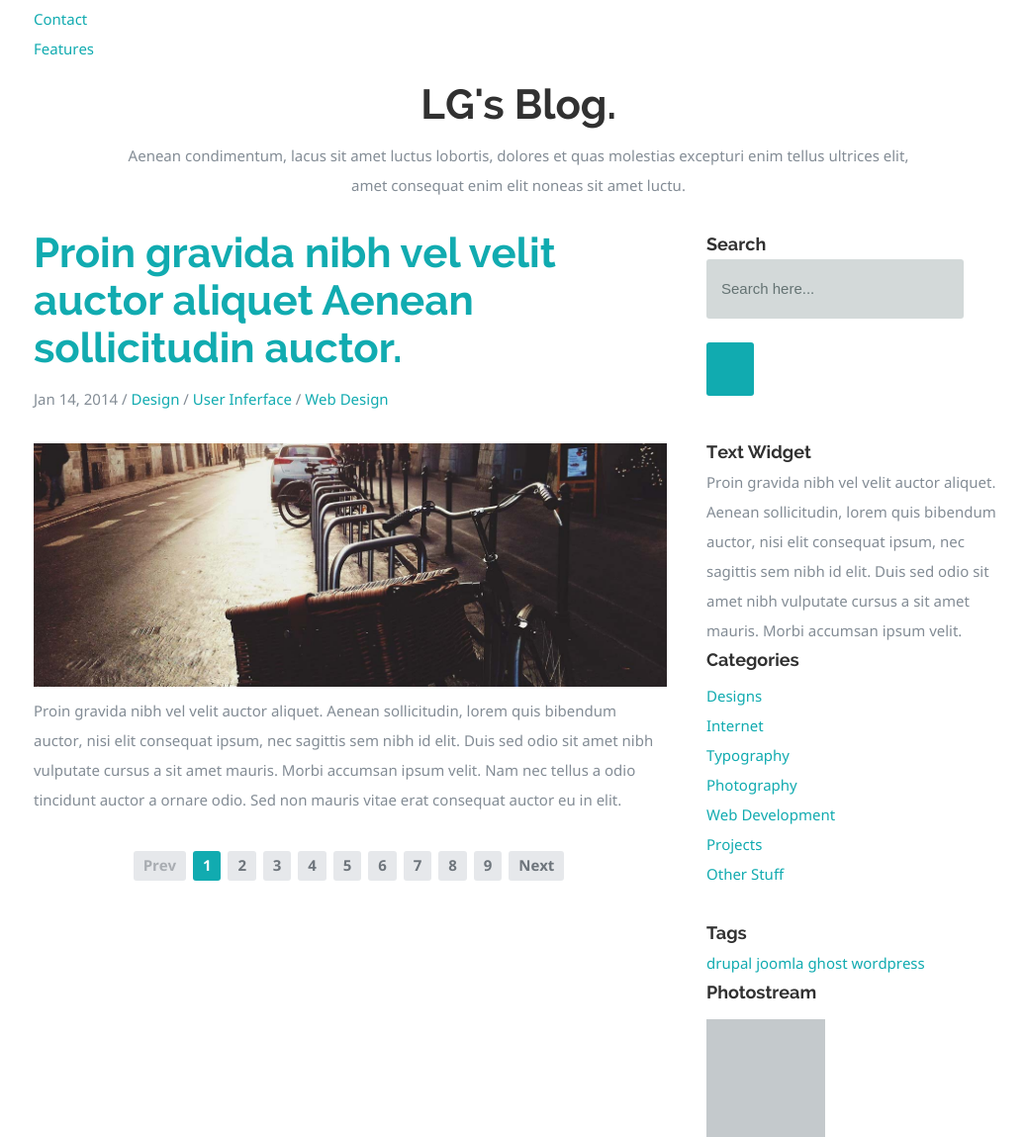
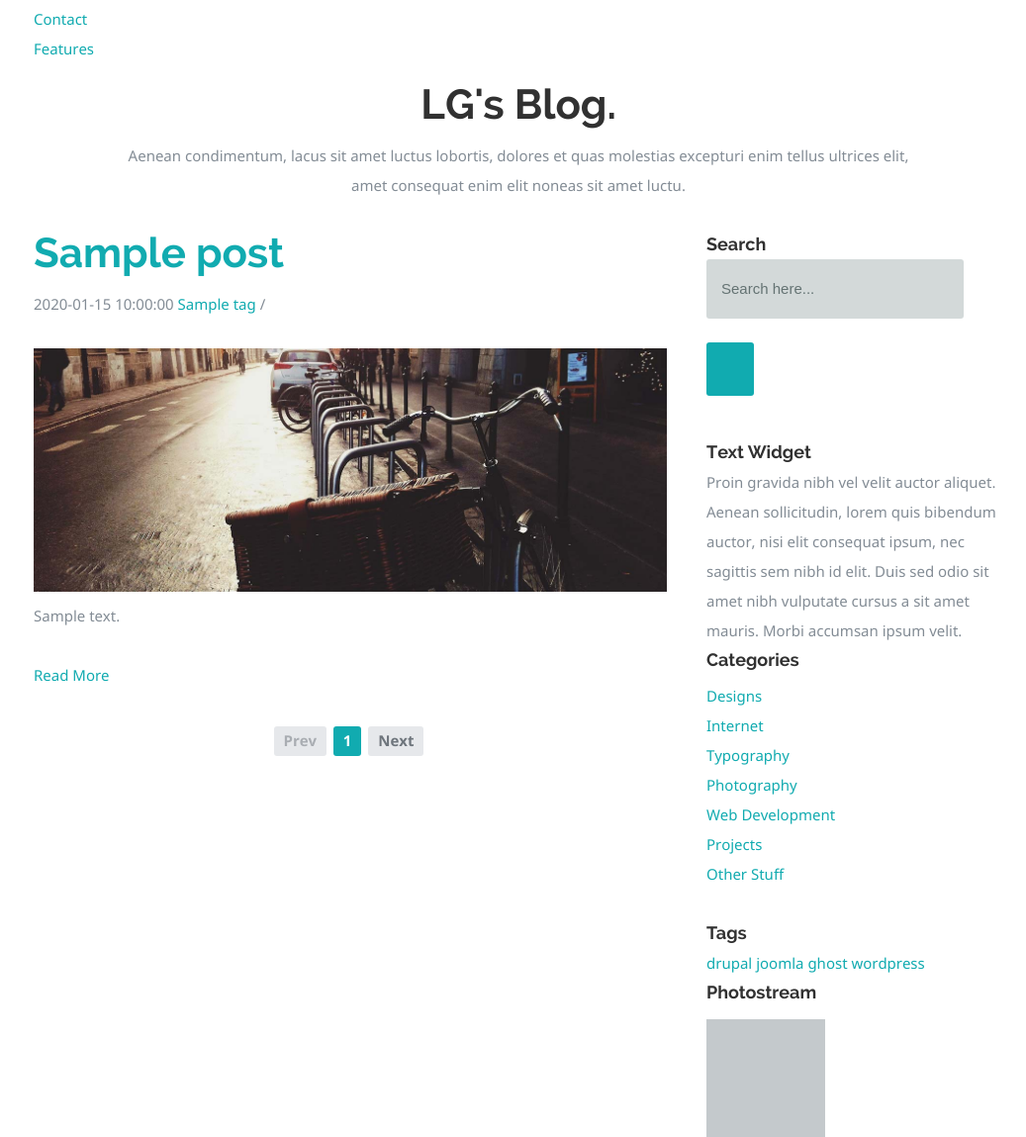
Before and after one commit to Overdo/lgblog, a Flask app: template lgblog/templates/blog/blog.html in a window 1280 px wide. Shown: the part 305-1454 px from the top of the page at 99% size, without its empty margins (116-1153 px from the left). Run offline with Flask 2, Linux system fonts and the light colour scheme; the template is opened without the code that fills it: values that come from a table or form of the project are taken from there, others are empty; tables that the repository leaves empty hold one stand-in row (values such as "Sample post"); some libraries are stand-ins or nearby versions.

Commit message:
change homepage skin

```diff
--- a/lgblog/__init__.py
+++ b/lgblog/__init__.py
@@ -27,7 +27,7 @@ login_manager.init_app(app)
 @app.route('/')
 def index():
     # Redirect the Request_url '/' to '/blog/'
-    return redirect(url_for('blog.home'))
+    return redirect(url_for('blog.blog'))
 
 
 # -----------------------------------------------------
--- a/lgblog/controllers/main/__init__.py
+++ b/lgblog/controllers/main/__init__.py
@@ -16,7 +16,7 @@ main_blueprint = Blueprint(
 
 @main_blueprint.route('/')
 def index():
-    return redirect(url_for('blog.home'))
+    return redirect(url_for('blog.blog'))
 
 
 @main_blueprint.route('/login/', methods=['GET', 'POST'])
@@ -34,7 +34,7 @@ def login():
         login_user(user, remember=form.rememberme.data)
 
         flash("you have been loged in ")
-        return redirect(url_for('blog.home'))
+        return redirect(url_for('blog.blog'))
 
     return render_template('main/login.html', form=form)
 
@@ -51,7 +51,7 @@ def logout():
         identity=AnonymousIdentity())
 
     flash("You have been logged out.", category="success")
-    return redirect(url_for('blog.home'))
+    return redirect(url_for('blog.blog'))
 
 
 @main_blueprint.route('/register', methods=['GET', 'POST'])
--- a/lgblog/templates/admin/index.html
+++ b/lgblog/templates/admin/index.html
@@ -1,5 +1,4 @@
 {% extends 'admin/master.html' %}
 {% block body %}
     this is a custom view
-    <a href="{{ url_for('customview.second_page') }}"> Link </a>
 {% endblock %}
--- a/lgblog/templates/blog/base.html
+++ b/lgblog/templates/blog/base.html
@@ -29,6 +29,50 @@
     <!-- Favicons
      ================================================== -->
     <link rel="shortcut icon" href="favicon.ico">
+    {% macro render_pagination(pagination, endpoint) %}
+        <nav>
+            <ul class="pagination">
+                <li>
+                    {% if pagination.has_prev %}
+                        <li>
+                            <a href="{{ url_for('blog.blog', page=pagination.prev().page) }} "
+                               class="page-numbers prev"
+                               aria-label="Previous">Prev
+                            </a>
+                        </li>
+                    {% else %}
+                        <li>
+                                            <span href="{{ url_for('blog.blog', page=1) }}"
+                                                  class="page-numbers prev inactive"
+                                                  aria-label="Previous">Prev
+                                            </span>
+                        </li>
+                    {% endif %}
+                </li>
+                {% for page in pagination.iter_pages() %}
+                    {% if page %}
+                        {% if page != pagination.page %}
+                            <li>
+                                <a href="{{ url_for(endpoint, page=page) }}" class="page-numbers">
+                                    {{ page }}
+                                </a>
+                            </li>
+                        {% else %}
+                            <li><a href="" class="page-numbers current">{{ page }}</a></li>
+                        {% endif %}
+                    {% else %}
+                        <li><a>...</a></li>
+                    {% endif %}
+                {% endfor %}
+                <li>
+                    <a href="{{ url_for('blog.blog', page=pagination.next().page ) }}"
+                       class="page-numbers next"
+                       aria-label="Next">Next
+                    </a>
+                <li>
+            </ul>
+        </nav>
+    {% endmacro %}
 
 </head>
 
--- a/lgblog/templates/blog/blog.html
+++ b/lgblog/templates/blog/blog.html
@@ -11,22 +11,22 @@
     <div id="page-content" class="row">
 
         <div id="primary" class="eight columns">
+            <!-- Get Pagination object-->
+            {% for post in posts.items %}
 
                 <article class="post">
 
                     <div class="entry-header cf">
 
-                    <h1><a href="single.html" title="">Proin gravida nibh vel velit auctor aliquet Aenean sollicitudin
-                        auctor.</a></h1>
+                        <h1><a href="single.html" title="">{{ post.title }}</a></h1>
 
                         <p class="post-meta">
 
-                        <time class="date" datetime="2014-01-14T11:24">Jan 14, 2014</time>
-                        /
+                            <time class="date" datetime="{{ post.publish_date }}">{{ post.publish_date }}</time>
                             <span class="categories">
-                     <a href="#">Design</a> /
-                     <a href="#">User Inferface</a> /
-                     <a href="#">Web Design</a>
+                                {% for tag in post.tags %}
+                                    <a href="#">{{ tag.name }}</a> /
+                                {% endfor %}
                      </span>
 
                         </p>
@@ -40,30 +40,18 @@
 
                     <div class="post-content">
 
-                    <p>Proin gravida nibh vel velit auctor aliquet. Aenean sollicitudin, lorem quis bibendum auctor,
-                        nisi elit consequat ipsum, nec sagittis sem nibh id elit. Duis sed odio sit amet nibh vulputate
-                        cursus a sit amet mauris. Morbi accumsan ipsum velit. Nam nec tellus a odio tincidunt auctor a
-                        ornare odio. Sed non mauris vitae erat consequat auctor eu in elit. </p>
-
+                        <p>{{ post.text | truncate(255) | safe }} </p>
+                        <!-- Set the link for read more -->
+                        <a href="{{ url_for('blog.post', post_id=post.id) }}">Read More</a>
                     </div>
 
                 </article> <!-- post end -->
-
+            {% endfor %}
 
             <!-- Pagination -->
             <nav class="col full pagination">
                 <ul>
-                    <li><span class="page-numbers prev inactive">Prev</span></li>
-                    <li><span class="page-numbers current">1</span></li>
-                    <li><a href="#" class="page-numbers">2</a></li>
-                    <li><a href="#" class="page-numbers">3</a></li>
-                    <li><a href="#" class="page-numbers">4</a></li>
-                    <li><a href="#" class="page-numbers">5</a></li>
-                    <li><a href="#" class="page-numbers">6</a></li>
-                    <li><a href="#" class="page-numbers">7</a></li>
-                    <li><a href="#" class="page-numbers">8</a></li>
-                    <li><a href="#" class="page-numbers">9</a></li>
-                    <li><a href="#" class="page-numbers next">Next</a></li>
+                    {{ render_pagination(posts, 'blog.blog') }}
                 </ul>
             </nav>
 
```
Also changed, not shown: lgblog/controllers/blog/__init__.py (+4 -4 lines), lgblog/templates/base.html (deleted, +0 -74 lines), lgblog/templates/blog/home.html (deleted, +0 -48 lines). Lines whose indentation alone changed are shown as unchanged.
